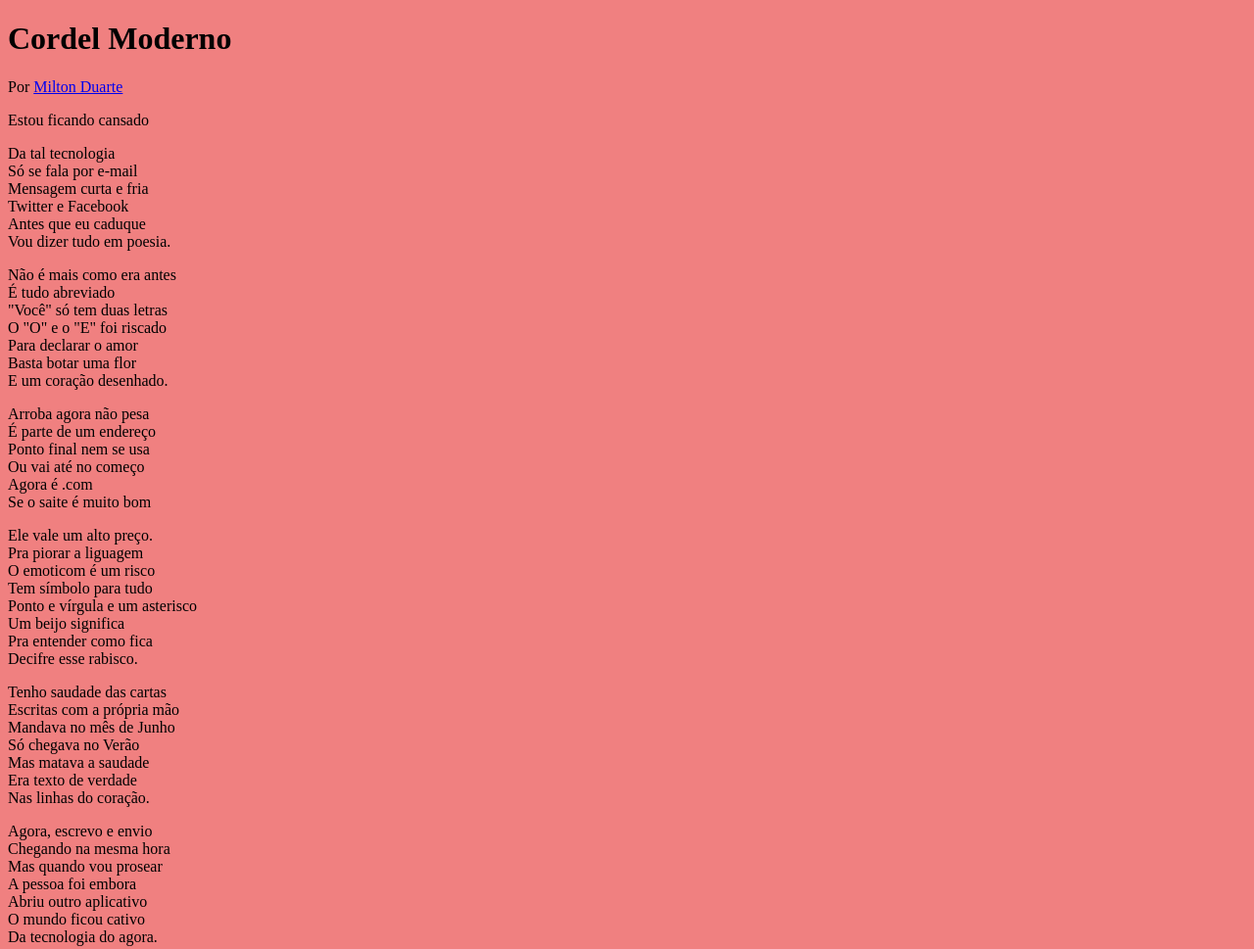
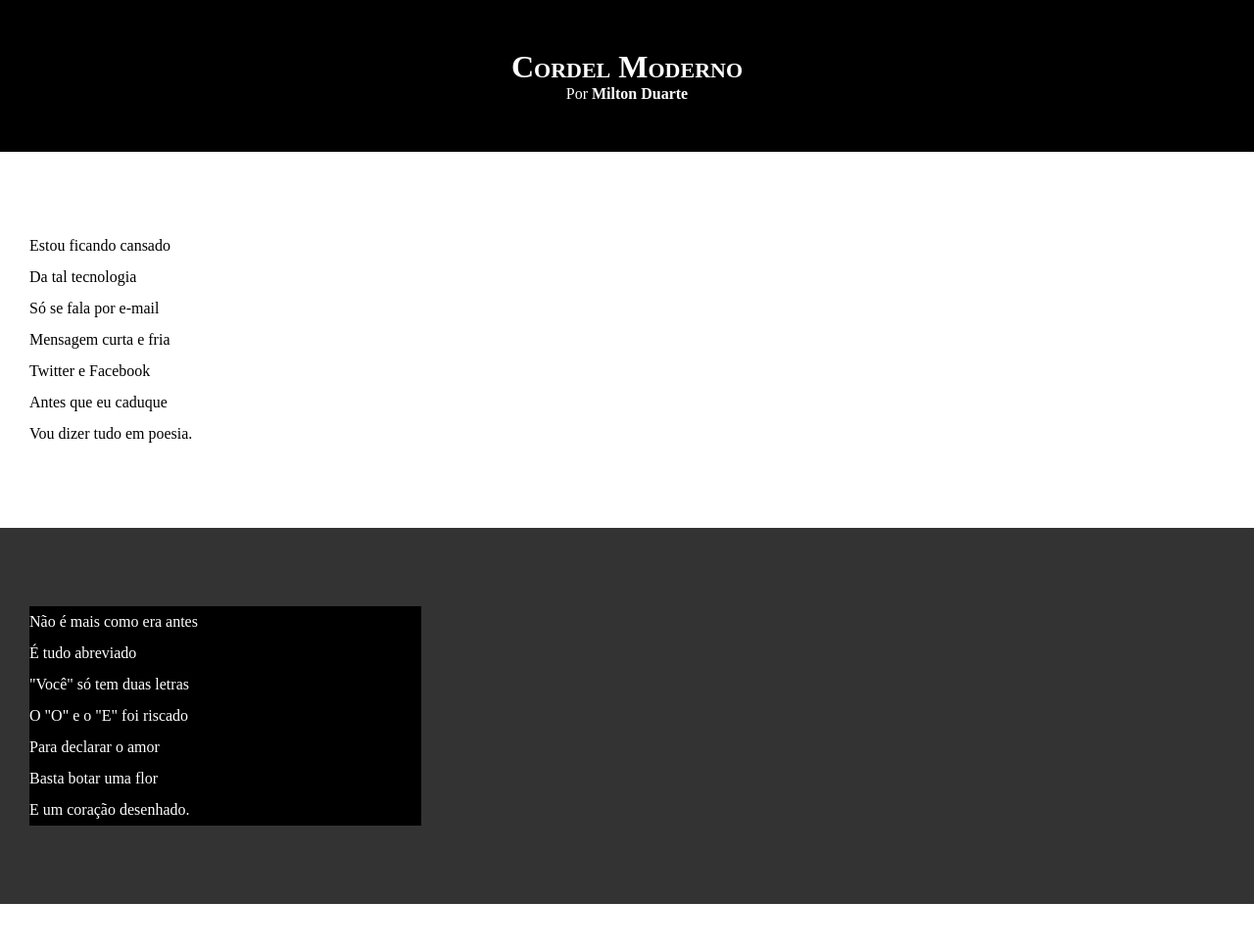
Before and after one commit to paulapascoal/desafio, a plain HTML site: page d011/index.html in a window 1280 px wide. Shown: the top 969 px of the page at 98% size. Drawn offline with Linux system fonts and the light colour scheme.

Commit message:
atualizei a folha de estilo

```diff
--- a/d011/estilo/style.css
+++ b/d011/estilo/style.css
@@ -1,5 +1,69 @@
 @charset "UTF-8";
 
-body{
-    background-color: lightcoral;
+*{
+    margin: 0px;
+    padding: 0px;
 }
+
+html, body{
+    min-height: 100vh;
+    background-color: darkgray;
+
+
+}
+
+header{
+    background-color: black;
+    color: white;
+    text-align: center;
+}
+
+header > h1{
+    padding-top: 50px;
+    font-variant: small-caps;
+}
+
+header > p{
+    padding-bottom: 50px;
+}
+
+a {
+    color: white;
+    text-decoration: none;
+    font-weight: bolder;
+
+}
+
+a:hover{
+    text-decoration: underline;
+
+}
+
+section{
+    padding-top: 10vh;
+    padding-bottom: 10vh;
+    line-height: 2em;
+    padding-left: 30px;
+
+}
+section.normal{
+    background-color: white;
+    color: black;
+}
+
+section.imagem{
+    background-color: rgb(51, 51, 51);
+    color: white;
+
+}
+
+section.imagem > p{
+    width: 400px;
+    background-color: rgba(0, 0, 0, 253);
+}
+
+footer{
+    background-color: black;
+    text-align: center;
+    padding: 10px;
+}
--- a/d011/index.html
+++ b/d011/index.html
@@ -13,7 +13,7 @@
 
         </header>
 
-    <section>
+    <section class="normal">
         Estou ficando cansado <br>
         <p>
             Da tal tecnologia <br>
@@ -25,7 +25,7 @@
         </p>
     </section>
 
-    <section>
+    <section class="imagem">
         <p>
             Não é mais como era antes <br>
             É tudo abreviado <br>
@@ -37,7 +37,7 @@
         </p>
     </section>
 
-    <section>
+    <section class="normal">
 
             <p>
                 Arroba agora não pesa <br>
@@ -62,7 +62,7 @@
     </section>
 
 
-    <section>
+    <section class="imagem">
         <p>
             Tenho saudade das cartas <br>
             Escritas com a própria mão <br>
@@ -75,7 +75,7 @@
     </section>
 
 
-    <section>
+    <section class="normal">
         <p>
             Agora, escrevo e envio <br>
             Chegando na mesma hora <br>
```
